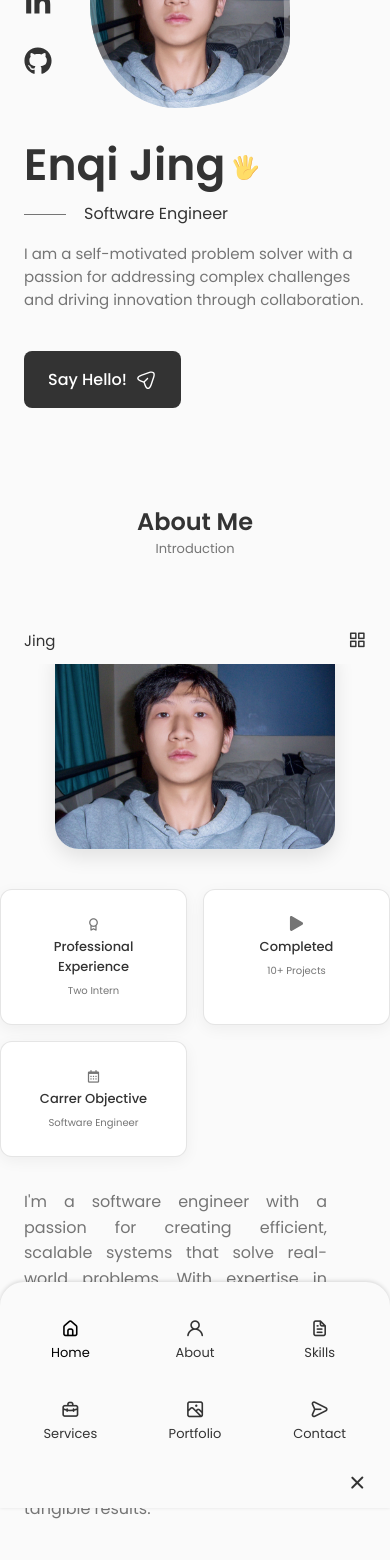
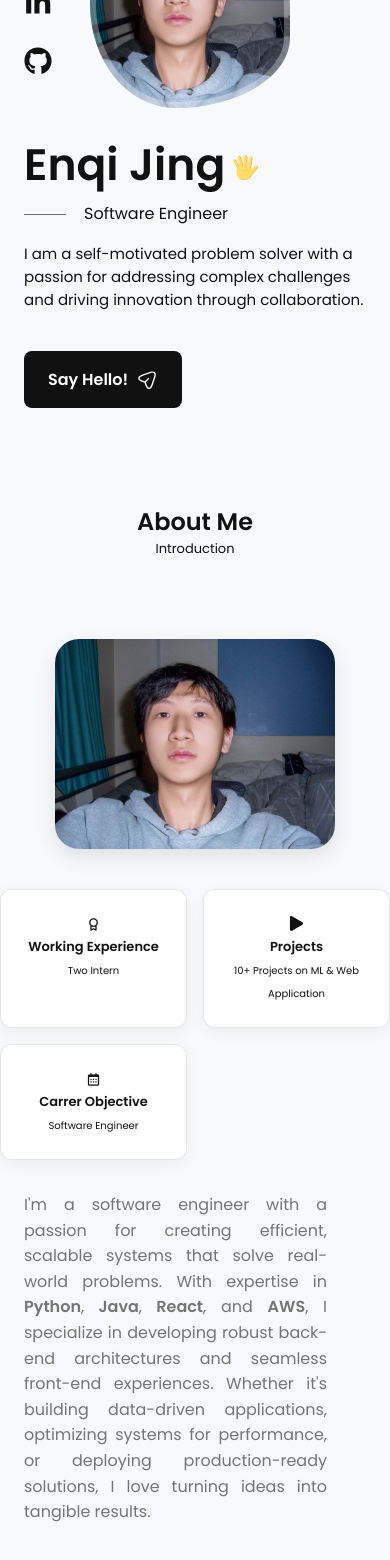
Before and after one commit to jingenqi/jingenqi.github.io, a React (Create React App) app: page / in a window 390 px wide. Shown: the part 180-1740 px from the top of the page. Built offline with nearby package versions, Linux system fonts and the light colour scheme.

Commit message:
update details to page contents

```diff
--- a/src/components/about/Info.jsx
+++ b/src/components/about/Info.jsx
@@ -8,14 +8,14 @@ const Info = () => {
             <div className="about__box">
             <i class="bx bx-award"></i>
 
-                <h3 className="about__title">Professional Experience</h3>
+                <h3 className="about__title">Working Experience</h3>
                 <span className="about__subtitle">Two Intern</span>
             </div>
 
             <div className="about__box">
             <FaPlay />
-                <h3 className="about__title">Completed</h3>
-                <span className="about__subtitle">10+ Projects</span>
+                <h3 className="about__title">Projects</h3>
+                <span className="about__subtitle">10+ Projects on ML & Web Application</span>
             </div>
 
             <div className="about__box">
--- a/src/components/footer/Footer.jsx
+++ b/src/components/footer/Footer.jsx
@@ -29,13 +29,7 @@ const Footer = () => {
             </ul>
 
             <div className="footer__social">
-            <a href="" className="home__social-icon" target="_blank">
-                <FaInstagram />
-            </a>
 
-            <a href="https://dribbble.com/krooop?onboarding=true&designer=true" className="home__social-icon" target="_blank">
-                <FaDribbble />
-            </a>
 
             <a href="https://github.com/jingenqi" className="home__social-icon" target="_blank">
                 <FaGithub />
--- a/src/components/header/Header.jsx
+++ b/src/components/header/Header.jsx
@@ -1,66 +1,76 @@
-import React, { useState } from "react";
+import React, { useState, useEffect, useRef } from "react";
 import './header.css';
-
+import { TfiAlignJustify } from "react-icons/tfi";
+import { TfiClose } from "react-icons/tfi";  // 添加关闭图标
 
 const Header = () => {
-    /* ========== Toggle Menu ============== */
-    const [Toggle, showMenu] = useState(false);
+    const [isMenuOpen, setMenuOpen] = useState(false);
+    const menuRef = useRef(null);  // 用于菜单的引用
+
+    const toggleMenu = () => {
+        setMenuOpen(!isMenuOpen);
+    };
+
+    // 点击页面其他地方时自动关闭菜单
+    useEffect(() => {
+        const handleClickOutside = (event) => {
+            if (menuRef.current && !menuRef.current.contains(event.target)) {
+                setMenuOpen(false);  // 如果点击发生在菜单外部，关闭菜单
+            }
+        };
+
+        if (isMenuOpen) {
+            document.addEventListener("mousedown", handleClickOutside);
+        } else {
+            document.removeEventListener("mousedown", handleClickOutside);
+        }
+
+        // 清除事件监听器，防止内存泄漏
+        return () => {
+            document.removeEventListener("mousedown", handleClickOutside);
+        };
+    }, [isMenuOpen]);
 
     return (
         <header className="header">
             <nav className="nav container">
                 <a href="index.html" className="nav__logo">Jing</a>
 
-                <div className={Toggle ? "nav__menu show-menu": "nav__menu"}>
+                <div ref={menuRef} className={isMenuOpen ? "nav__menu show-menu" : "nav__menu"}>
                     <ul className="nav__list grid">
-                        <li className="nav__item">
-                            <a href="#home" className="nav__link active-link">
-                                <i className="uil uil-estate nav__icon"></i> Home
-                            </a>
-                        </li>
-
-                        <li className="nav__item">
-                            <a href="#about" className="nav__link">
-                                <i className="uil uil-user nav__icon"></i> About
-                            </a>
-                        </li>
-
-                        <li className="nav__item">
-                            <a href="#skills" className="nav__link">
-                                <i className="uil uil-file-alt nav__icon"></i> Skills
-                            </a>
-                        </li>
-
-                        <li className="nav__item">
-                            <a href="#services" className="nav__link">
-                                <i className="uil uil-briefcase-alt nav__icon"></i> Services
-                            </a>
-                        </li>
-
-                        <li className="nav__item">
-                            <a href="#portfolio" className="nav__link">
-                                <i className="uil uil-scenery nav__icon"></i> Portfolio
-                            </a>
-                        </li>
-
-                        <li className="nav__item">
-                            <a href="#contact" className="nav__link">
-                                <i className="uil uil-message nav__icon"></i> Contact
-                            </a>
-                        </li>
+                        {["Home", "About", "Skills", "Services", "Portfolio", "Contact"].map((section, index) => (
+                            <li className="nav__item" key={index}>
+                                <a href={`#${section.toLowerCase()}`} className="nav__link">
+                                    <i className={`uil uil-${getIconName(section)} nav__icon`}></i> {section}
+                                </a>
+                            </li>
+                        ))}
                     </ul>
 
-                    <i class="uil uil-times nav__close" onClick={() => showMenu(!Toggle)}></i>
+                    <i className="nav__close" onClick={toggleMenu}>
+                        <TfiClose />
+                    </i>
                 </div>
 
-                <div className="nav__toggle" onClick={() => showMenu(!Toggle)}>
-                    <i class="uil uil-apps"></i>
+                <div className="nav__toggle" onClick={toggleMenu}>
+                    <TfiAlignJustify />
                 </div>
-
-
             </nav>
         </header>
-    )
-}
+    );
+};
 
-export default Header
+// Helper function to map section names to icon classes
+const getIconName = (section) => {
+    switch (section.toLowerCase()) {
+        case "home": return "estate";
+        case "about": return "user";
+        case "skills": return "file-alt";
+        case "services": return "briefcase-alt";
+        case "portfolio": return "scenery";
+        case "contact": return "message";
+        default: return "";
+    }
+};
+
+export default React.memo(Header);  // 使用React.memo提高性能
--- a/src/components/header/header.css
+++ b/src/components/header/header.css
@@ -1,10 +1,36 @@
+:root {
+    --header-height: 3rem;
+    --font-medium: 600;
+    --body-color: #f8f9fa;
+    --title-color: #111;
+    --title-color-dark: #007bff;
+    --transition-speed: 0.5s;
+}
+
+/* ========== Global Reset ========== */
+* {
+    margin: 0;
+    padding: 0;
+    box-sizing: border-box;
+}
+
+body {
+    font-family: 'Poppins', sans-serif;
+    background-color: var(--body-color);
+    color: var(--title-color);
+    scroll-behavior: smooth;
+}
+
+/* ========== Header ========== */
 .header {
     width: 100%;
     position: fixed;
     top: 0;
     left: 0;
-    z-index: var(--z-fixed);
+    z-index: 100;
     background-color: var(--body-color);
+    box-shadow: 0 4px 6px rgba(0, 0, 0, 0.1);  /* 阴影使header更加突出 */
+    transition: background-color var(--transition-speed);  /* 交互动画 */
 }
 
 .nav {
@@ -12,13 +38,20 @@
     display: flex;
     justify-content: space-between;
     align-items: center;
+    padding: 0 1.5rem;
     column-gap: 1rem;
 }
 
-.nav__logo,
-.nav__toggle {
-    color: var(--title-color);
-    font-weight: var(--font-mdedium);
+.nav__logo {
+    font-size: 1.5rem;
+    font-weight: var(--font-medium);
+    color: var(--title-color-dark);
+    transition: color var(--transition-speed);
+}
+
+.nav__logo:hover {
+    color: var(--title-color-dark);
+    transform: scale(1.05);  /* 提升交互感 */
 }
 
 .nav__list {
@@ -30,99 +63,77 @@
     display: flex;
     flex-direction: column;
     align-items: center;
-    font-size: var(--small-font-size);
+    font-size: 1rem;
     color: var(--title-color);
-    font-weight: var(--font-mdedium);
-    transition: .3s;
+    font-weight: var(--font-medium);
+    transition: color var(--transition-speed), transform var(--transition-speed);
 }
 
-/* .nav__icon */
-.nav__close,
-.nav__toggle {
+.nav__link:hover {
+    color: var(--title-color-dark);
+    transform: scale(1.1);
+}
+
+.nav__toggle,
+.nav__close {
     display: none;
 }
 
- /* Active link */
-
- .active-link,
- .nav__link:hover {
-    color: var(--title-color-dark);
- }
-
-
- /* ========== BREAKPOINTS============== */
- /* For medium devices */
+/* ========== Responsive Design ========== */
 @media screen and (max-width: 768px) {
-    .header {
-        top: initial;
-        bottom: 0;
+    .nav__menu {
+        position: fixed;
+        top: -100%;
+        left: 0;
+        width: 90%;
+        background-color: var(--body-color);
+        padding: 2rem;
+        box-shadow: 0 4px 6px rgba(0, 0, 0, 0.2);  /* 阴影增强菜单弹出效果 */
+        border-radius: 0 0 1.5rem 1.5rem;
+        transition: top var(--transition-speed);
     }
 
-    .nav {
-        height: var(--header-height);
+    .show-menu {
+        top: 0;
     }
-
-    .nav__menu {
-        position: fixed;
-        bottom: -100%;
-        left: 0;
-        width: 100%;
-        background-color: var(--body-color);
-        padding: 2rem 1.5rem 4rem;
-        box-shadow: 0 -1px 4px rgba(0, 0, 0, 0.15);
-        border-radius: 1.5rem 1.5rem 0 0 ;
-        transition: .3s;
-    }
-
-    /* Show Menu */
-    .show-menu {
-        bottom: 0;
-    }
-
 
     .nav__list {
         display: grid;
-        grid-template-columns: repeat(3, 1fr);
-        gap: 2rem;
+        grid-template-columns: repeat(2, 1fr);
+        gap: 1.5rem;
     }
 
-    .nav__icon {
-        font-size: 1.2rem;
+    .nav__toggle {
+        display: block;
+        font-size: 1.5rem;
+        cursor: pointer;
+        transition: color var(--transition-speed);
     }
 
     .nav__close {
         position: absolute;
-        right: 1.3rem;
-        bottom: .5rem;
+        right: 1rem;
+        top: 1rem;
         font-size: 1.5rem;
-        cursor: pointer;
-        color: var(--title-color);
-    }
-
-    .nav__close:hover {
-        color: var(--title-color-dark);
-    }
-
-    .nav__toggle {
-        font-size: 1.1rem;
         cursor: pointer;
     }
 
-    .nav__icon,
-    .nav__close,
-    .nav__toggle {
-        display: block;
+    .nav__logo {
+        font-size: 1.2rem;
     }
 }
 
-
-/* For small devices */
+/* ========== Small Devices ========== */
 @media screen and (max-width: 350px) {
     .nav__menu {
-        padding: 2rem 0.25rem 4rem;
+        padding: 2rem 0.5rem;
     }
 
     .nav__list {
-        column-gap: 0;
+        grid-template-columns: 1fr;
+    }
+
+    .nav__logo {
+        font-size: 1rem;
     }
 }
--- a/src/components/services/Services.jsx
+++ b/src/components/services/Services.jsx
@@ -1,178 +1,207 @@
-import React, { useState } from 'react'
-import "./services.css"
+import React, { useState } from 'react';
+import './services.css';
+
 const Services = () => {
   const [toggleState, setToggleState] = useState(0);
 
   const toggleTab = (index) => {
     setToggleState(index);
-    }
+  };
 
-    // Function to close the modal when clicking outside the modal content
   const closeModalOnOutsideClick = (e) => {
     if (e.target.classList.contains('services__modal')) {
       setToggleState(0);
     }
   };
+
   return (
-    <section className="services section" id='services'>
-        <h2 className="section__title">Technology</h2>
-        <span className="section__subtitle">What I master</span>
+    <section className="services section" id="services">
+      <h2 className="section__title">Services</h2>
+      <span className="section__subtitle">IT & Technology Solutions</span>
 
       <div className="services__container container grid">
+        {/* Full-Stack Development */}
         <div className="services__content">
           <div>
             <i className="uil uil-web-grid services__icon"></i>
-                    <h3 className="services__title">Product <br/> Design</h3>
+            <h3 className="services__title">Full-Stack <br /> Development</h3>
           </div>
 
           <span className="services__button" onClick={() => toggleTab(1)}>View More
-                    <i className="uil uil-arrow-right services__button-icon">
-                    </i></span>
+            <i className="uil uil-arrow-right services__button-icon"></i>
+          </span>
 
-                    <div className={toggleState === 1 ? "services__modal active-modal" : "services__modal"} onClick={closeModalOnOutsideClick}>
+          <div className={toggleState === 1 ? 'services__modal active-modal' : 'services__modal'} onClick={closeModalOnOutsideClick}>
             <div className="services__modal-content">
-                            <i onClick = {() => toggleTab(0)} className="uil uil-times services__modal-close"></i>
+              <i onClick={() => toggleTab(0)} className="uil uil-times services__modal-close"></i>
 
-                            <h3 className="services__modal-title"></h3>
+              <h3 className="services__modal-title">Full-Stack Development</h3>
               <p className="services__modal-description">
-                                Provided Software consulting services to University Students.
+                End-to-end web applications using Django (backend), React (frontend), and PostgreSQL (database).
               </p>
 
               <ul className="services__modal-services grid">
-                                <li className="services__modal-service ">
+                <li className="services__modal-service">
                   <i className="uil uil-check-circle services__modal-icon"></i>
-                                    <p className="services__modal-info">Develop UI and Backand.</p>
+                  <p className="services__modal-info">RESTful API integration with Django REST Framework (DRF)</p>
                 </li>
-
-                                <li className="services__modal-service ">
+                <li className="services__modal-service">
                   <i className="uil uil-check-circle services__modal-icon"></i>
-                                    <p className="services__modal-info">Web page Development</p>
+                  <p className="services__modal-info">Backend architecture design with Django</p>
                 </li>
-
-                                <li className="services__modal-service ">
+                <li className="services__modal-service">
                   <i className="uil uil-check-circle services__modal-icon"></i>
-                                    <p className="services__modal-info">Post Brand Company.</p>
+                  <p className="services__modal-info">Frontend development with React</p>
                 </li>
-
-                                <li className="services__modal-service ">
+                <li className="services__modal-service">
                   <i className="uil uil-check-circle services__modal-icon"></i>
-                                    <p className="services__modal-info">Design the software product.</p>
-                                </li>
-
-                                <li className="services__modal-service ">
-                                    <i className="uil uil-check-circle services__modal-icon"></i>
-                                    <p className="services__modal-info">Python with Django framework.</p>
+                  <p className="services__modal-info">Database design with PostgreSQL</p>
                 </li>
               </ul>
-
             </div>
           </div>
         </div>
 
-
+        {/* Data Engineering & Automation */}
         <div className="services__content">
           <div>
-                    <i className="uil uil-arrow services__icon"></i>
-                    <h3 className="services__title">UI/UX <br/> Design</h3>
+            <i className="uil uil-database services__icon"></i>
+            <h3 className="services__title">Data Engineering <br /> & Automation</h3>
           </div>
 
-                <span onClick={() => toggleTab(2)} className="services__button">View More <i className="uil uil-arrow-right services__button-icon">
-                    </i></span>
+          <span className="services__button" onClick={() => toggleTab(2)}>View More
+            <i className="uil uil-arrow-right services__button-icon"></i>
+          </span>
 
-                    <div className={toggleState === 2 ? "services__modal active-modal" : "services__modal"} onClick={closeModalOnOutsideClick}>
+          <div className={toggleState === 2 ? 'services__modal active-modal' : 'services__modal'} onClick={closeModalOnOutsideClick}>
             <div className="services__modal-content">
-                            <i onClick = {() => toggleTab(0)} className="uil uil-times services__modal-close"></i>
+              <i onClick={() => toggleTab(0)} className="uil uil-times services__modal-close"></i>
 
-                            <h3 className="services__modal-title"></h3>
+              <h3 className="services__modal-title">Data Engineering & Automation</h3>
               <p className="services__modal-description">
-                                Provided Software consulting services to University Students.
+                Custom automated data pipelines and data visualization solutions using Python, PostgreSQL, and Tableau.
               </p>
 
               <ul className="services__modal-services grid">
-                                <li className="services__modal-service ">
+                <li className="services__modal-service">
                   <i className="uil uil-check-circle services__modal-icon"></i>
-                                    <p className="services__modal-info">Develop UI and Backand.</p>
+                  <p className="services__modal-info">Automated data scraping</p>
                 </li>
-
-                                <li className="services__modal-service ">
+                <li className="services__modal-service">
                   <i className="uil uil-check-circle services__modal-icon"></i>
-                                    <p className="services__modal-info">Web page Development</p>
+                  <p className="services__modal-info">Data pipelines with Python</p>
                 </li>
-
-                                <li className="services__modal-service ">
+                <li className="services__modal-service">
                   <i className="uil uil-check-circle services__modal-icon"></i>
-                                    <p className="services__modal-info">Post Brand Company.</p>
+                  <p className="services__modal-info">Data visualization using Tableau</p>
                 </li>
-
-                                <li className="services__modal-service ">
+                <li className="services__modal-service">
                   <i className="uil uil-check-circle services__modal-icon"></i>
-                                    <p className="services__modal-info">Design the software product.</p>
-                                </li>
-
-                                <li className="services__modal-service ">
-                                    <i className="uil uil-check-circle services__modal-icon"></i>
-                                    <p className="services__modal-info">Python with Django framework.</p>
+                  <p className="services__modal-info">Database management with PostgreSQL</p>
                 </li>
               </ul>
-
             </div>
           </div>
         </div>
 
+        {/* Cloud Deployment & Infrastructure */}
         <div className="services__content">
           <div>
-                    <i className="uil uil-edit services__icon"></i>
-                    <h3 className="services__title">Visual <br/> Design</h3>
+            <i className="uil uil-cloud services__icon"></i>
+            <h3 className="services__title">Cloud Deployment <br /> & Infrastructure</h3>
           </div>
 
-                <span onClick={() => toggleTab(3)} className="services__button">View More <i className="uil uil-arrow-right services__button-icon">
-                    </i></span>
+          <span className="services__button" onClick={() => toggleTab(3)}>View More
+            <i className="uil uil-arrow-right services__button-icon"></i>
+          </span>
 
-                    <div className={toggleState === 3 ? "services__modal active-modal" : "services__modal"} onClick={closeModalOnOutsideClick}>
+          <div className={toggleState === 3 ? 'services__modal active-modal' : 'services__modal'} onClick={closeModalOnOutsideClick}>
             <div className="services__modal-content">
-                            <i onClick = {() => toggleTab(0)} className="uil uil-times services__modal-close"></i>
+              <i onClick={() => toggleTab(0)} className="uil uil-times services__modal-close"></i>
 
-                            <h3 className="services__modal-title">Visual Designer</h3>
+              <h3 className="services__modal-title">Cloud Deployment & Infrastructure</h3>
               <p className="services__modal-description">
-                                Provided Software consulting services to University Students.
+                Scalable cloud solutions, system deployment, and server optimization using AWS, UWSGI, and Nginx.
               </p>
 
               <ul className="services__modal-services grid">
-                                <li className="services__modal-service ">
+                <li className="services__modal-service">
                   <i className="uil uil-check-circle services__modal-icon"></i>
-                                    <p className="services__modal-info">Develop UI and Backand.</p>
+                  <p className="services__modal-info">AWS cloud deployments</p>
                 </li>
-
-                                <li className="services__modal-service ">
+                <li className="services__modal-service">
                   <i className="uil uil-check-circle services__modal-icon"></i>
-                                    <p className="services__modal-info">Web page Development</p>
+                  <p className="services__modal-info">Server optimization using UWSGI & Nginx</p>
                 </li>
-
-                                <li className="services__modal-service ">
+                <li className="services__modal-service">
                   <i className="uil uil-check-circle services__modal-icon"></i>
-                                    <p className="services__modal-info">Post Brand Company.</p>
+                  <p className="services__modal-info">Automated deployments with Ansible</p>
                 </li>
-
-                                <li className="services__modal-service ">
+                <li className="services__modal-service">
                   <i className="uil uil-check-circle services__modal-icon"></i>
-                                    <p className="services__modal-info">Design the software product.</p>
-                                </li>
-
-                                <li className="services__modal-service ">
-                                    <i className="uil uil-check-circle services__modal-icon"></i>
-                                    <p className="services__modal-info">Python with Django framework.</p>
+                  <p className="services__modal-info">Database backups and recovery</p>
                 </li>
               </ul>
+            </div>
+          </div>
+        </div>
 
+        {/* AI & ML */}
+        <div className="services__content">
+  <div>
+    <i className="uil uil-brain services__icon"></i>
+    <h3 className="services__title">AI & ML</h3>
   </div>
+
+  <span className="services__button" onClick={() => toggleTab(4)}>View More
+    <i className="uil uil-arrow-right services__button-icon"></i>
+  </span>
+
+  <div className={toggleState === 4 ? 'services__modal active-modal' : 'services__modal'} onClick={closeModalOnOutsideClick}>
+    <div className="services__modal-content">
+      <i onClick={() => toggleTab(0)} className="uil uil-times services__modal-close"></i>
+
+      <h3 className="services__modal-title">AI & ML Solutions</h3>
+      <p className="services__modal-description">
+        Advanced artificial intelligence and machine learning solutions tailored to your business needs. Using Python and powerful ML libraries, I develop custom AI models and automation tools that help transform your data into actionable insights.
+      </p>
+
+      <ul className="services__modal-services grid">
+        <li className="services__modal-service">
+          <i className="uil uil-check-circle services__modal-icon"></i>
+          <p className="services__modal-info">Data preprocessing and feature engineering</p>
+        </li>
+        <li className="services__modal-service">
+          <i className="uil uil-check-circle services__modal-icon"></i>
+          <p className="services__modal-info">Custom AI model development (e.g., predictive models, classification)</p>
+        </li>
+        <li className="services__modal-service">
+          <i className="uil uil-check-circle services__modal-icon"></i>
+          <p className="services__modal-info">Implementation of machine learning algorithms using Python and TensorFlow</p>
+        </li>
+        <li className="services__modal-service">
+          <i className="uil uil-check-circle services__modal-icon"></i>
+          <p className="services__modal-info">Automated model training and tuning with Python</p>
+        </li>
+        <li className="services__modal-service">
+          <i className="uil uil-check-circle services__modal-icon"></i>
+          <p className="services__modal-info">Data visualization and analysis using Tableau</p>
+        </li>
+        <li className="services__modal-service">
+          <i className="uil uil-check-circle services__modal-icon"></i>
+          <p className="services__modal-info">Model deployment and management on cloud platforms (e.g., AWS)</p>
+        </li>
+      </ul>
     </div>
   </div>
 </div>
 
 
 
+
+      </div>
     </section>
-  )
-}
+  );
+};
 
-export default Services
+export default Services;
```
Also changed, not shown: src/components/qualification/Qualification.jsx (+59 -48 lines), src/components/services/services.css (+8 -5 lines), src/components/skills/skills.css (+61 -29 lines). Lines whose indentation alone changed are shown as unchanged.
